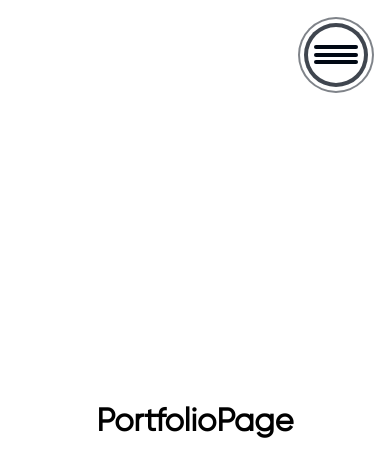
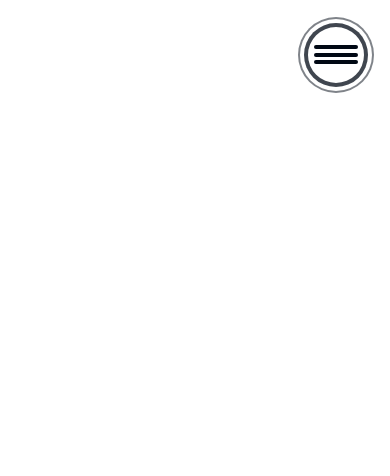
Before and after one commit to Francois-Dauzet/personal-website, a React (Vite) app: page /portfolio in a window 390 px wide. Shown: the top 476 px of the page. Built offline with nearby package versions, Linux system fonts and the light colour scheme.

Commit message:
Update transition page for mobile

```diff
--- a/src/pages/AboutMe/AboutMePage.scss
+++ b/src/pages/AboutMe/AboutMePage.scss
@@ -33,5 +33,19 @@
       border-radius: 50% 0 0 50%;
       pointer-events: auto;
     }
+    @media (max-width: 1000px) {
+      border-radius: 50% 0 0 50%;
+      opacity: 1;
+      top: 0;
+      right: 0;
+      height: 100%;
+      margin: -32% -16% 0 0;
+      transition: width 0.8s, height 0.8s, opacity 0.8s, margin 0.8s;
+
+      &.active {
+        margin: -88% -16% 0 0;
+        transition: width 0.8s, height 0.8s, opacity 0.2s;
+      }
+    }
   }
 }
--- a/src/pages/Experience/ExperiencePage.scss
+++ b/src/pages/Experience/ExperiencePage.scss
@@ -34,4 +34,18 @@
       pointer-events: auto;
     }
   }
+  @media (max-width: 1000px) {
+    border-radius: 50% 0 0 50%;
+    opacity: 1;
+    top: 0;
+    right: 0;
+    height: 100%;
+    margin: -32% -16% 0 0;
+    transition: width 0.8s, height 0.8s, opacity 0.8s, margin 0.8s;
+
+    &.active {
+      margin: -88% -16% 0 0;
+      transition: width 0.8s, height 0.8s, opacity 0.2s;
+    }
+  }
 }
--- a/src/pages/Portfolio/PortfolioPage.scss
+++ b/src/pages/Portfolio/PortfolioPage.scss
@@ -34,4 +34,18 @@
       pointer-events: auto;
     }
   }
+  @media (max-width: 1000px) {
+    border-radius: 50% 0 0 50%;
+    opacity: 1;
+    top: 0;
+    right: 0;
+    height: 100%;
+    margin: -32% -16% 0 0;
+    transition: width 0.8s, height 0.8s, opacity 0.8s, margin 0.8s;
+
+    &.active {
+      margin: -88% -16% 0 0;
+      transition: width 0.8s, height 0.8s, opacity 0.2s;
+    }
+  }
 }
```
